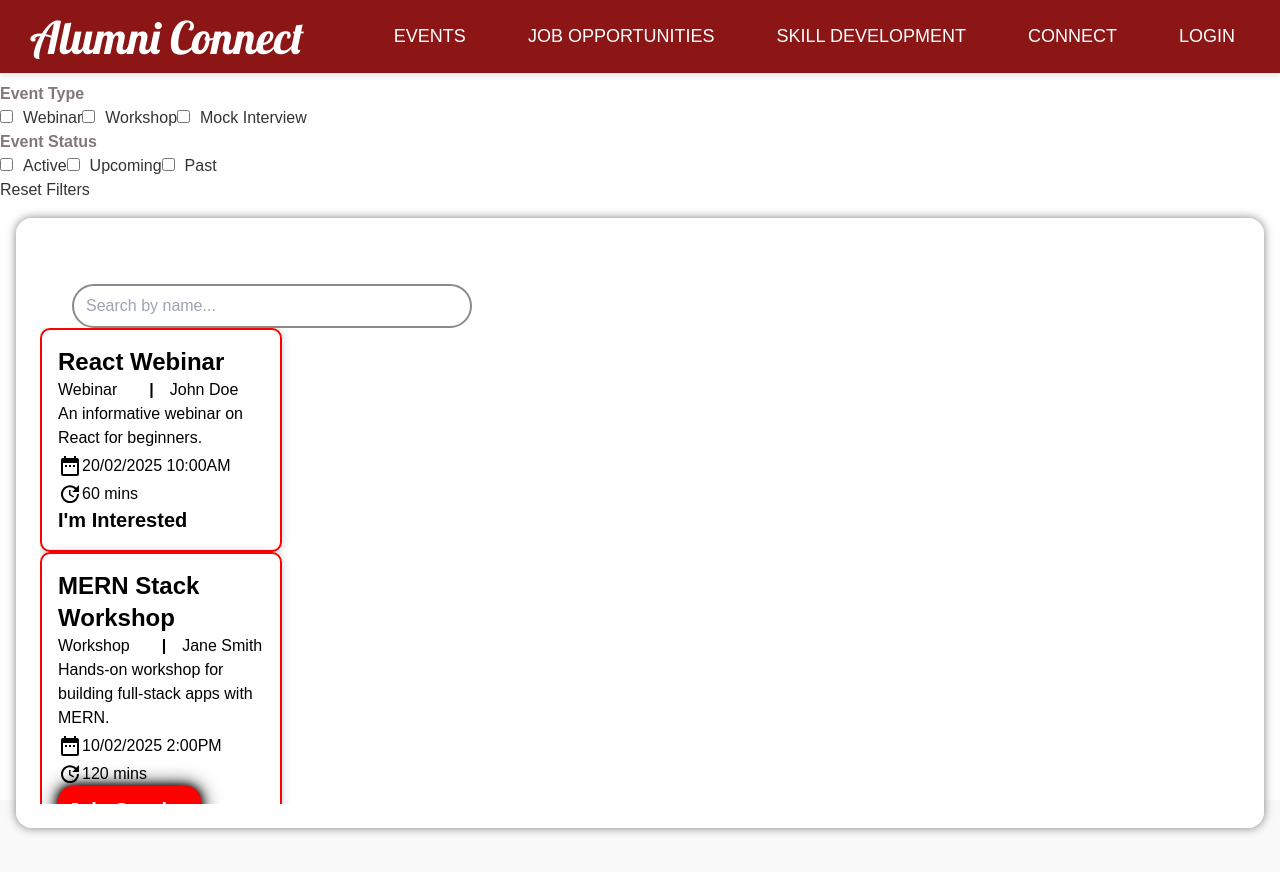
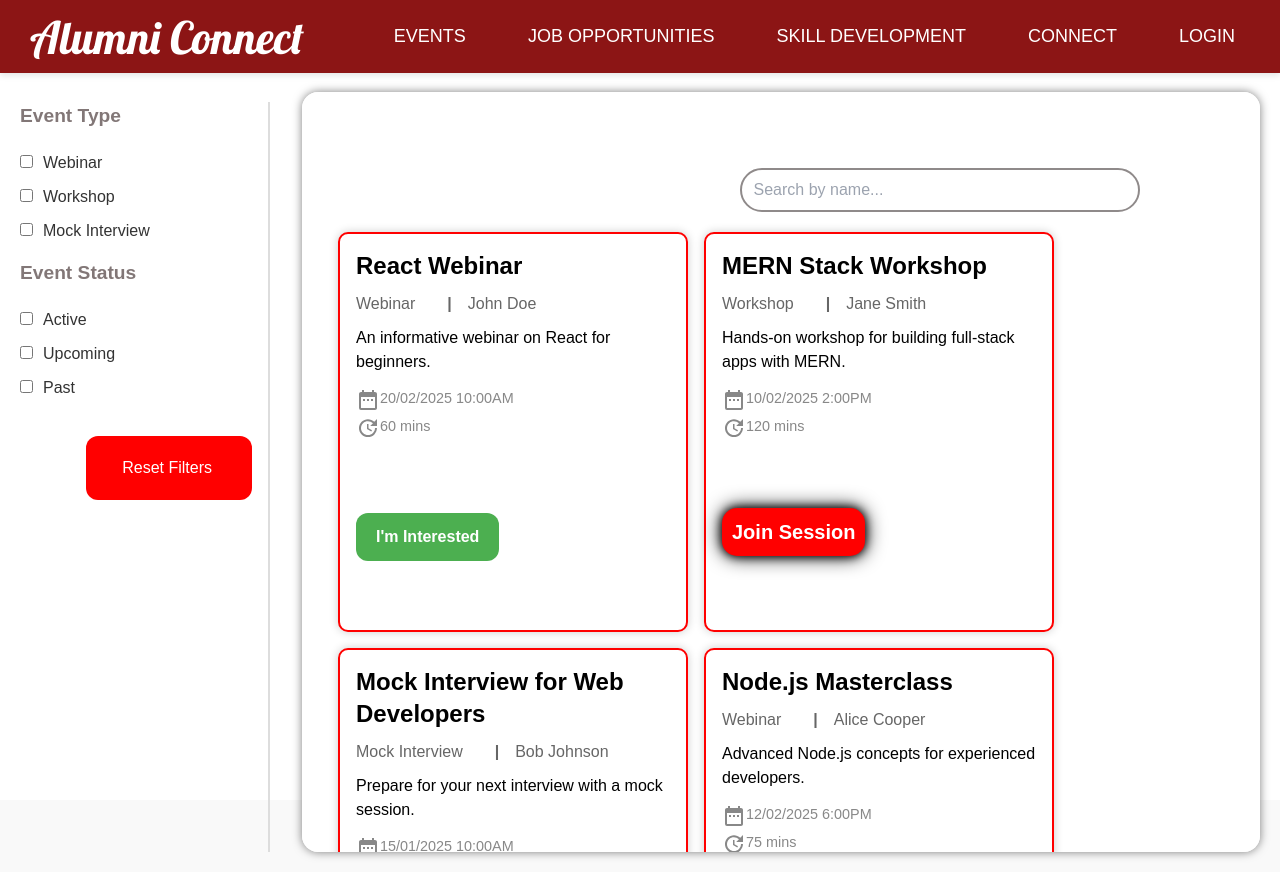
Before and after one commit to varshiniI3/AlumniConnect-Frontend, a React (Create React App) app: page /skilldev in a window 1280 px wide. Before the commit the page ends 828 px from the top, so only its background shows below. Built offline with nearby package versions, Linux system fonts and the light colour scheme; no server answers.

Commit message:
Update skilldev.css

```diff
--- a/src/components/skilldev/skilldev.css
+++ b/src/components/skilldev/skilldev.css
@@ -4,97 +4,85 @@
   background: white;
 }
 
-.skilldev .button-group {
+.content-wrapper {
   display: flex;
-  gap: 1rem;
+  justify-content: flex-start;
+  gap: 2rem;
+  padding: 20px;
+  height: 100%; /* Ensure the content-wrapper takes full height */
+  flex-direction: row;
 }
 
-.skilldev .button {
-  background-color: #f2f2f2;
-  border: 2px solid #ddd;
-  border-radius: 25px;
-  padding: 12px 20px;
-  font-size: 1.1rem;
-  font-weight: bold;
-  transition: 0.3s;
-  cursor: pointer;
+.filters {
+  flex: 0 0 250px; /* Fixed width for the filters section */
+  display: flex;
+  flex-direction: column;
+  gap: 1rem;
+  border-right: 2px solid #ddd; /* Vertical separator */
+  padding-right: 1rem;
+  height: auto; /* Allow filters section to adjust its height */
 }
 
-.skilldev .button:hover {
-  background-color: #007BFF;
-  color: white;
-  border-color: #007BFF;
+.filter-group {
+  display: flex;
+  flex-direction: column;
+  gap: 10px;
 }
 
-.skilldev .button.active {
-  background-color: #007BFF;
-  color: white;
-  border-color: #007BFF;
+.filter-group h3 {
+  font-size: 1.2rem;
+  font-weight: bold;
+  margin-bottom: 10px;
 }
 
-.skilldev .search-bar {
-  display: flex;
-  align-items: center;
-  margin-left: 2rem;
+.filter-group label {
+  font-size: 1rem;
 }
 
-.skilldev .search-input {
-  width: 300px;
-  padding: 12px;
-  font-size: 1rem;
-  border-radius: 25px;
-  border: 2px solid #ddd;
-  outline: none;
-  box-shadow: none;
-}
-
-.skilldev .search-bar .search-input:focus {
-  border-color: #007BFF;
-}
-
-.skilldev .search-icon {
-  position: absolute;
-  right: 10px;
-  top: 50%;
-  transform: translateY(-50%);
-  color: #999;
-  font-size: 1.5rem;
-}
-
-.skilldev .status-filter {
-  display: flex;
-  justify-content: center;
-  gap: 2rem;
-  margin-bottom: 20px;
-}
-
-.skilldev .status-label {
-  font-size: 1.1rem;
-  font-weight: bold;
-}
-
-.skilldev .status-label input {
+.filter-group input {
   margin-right: 8px;
 }
 
-.skilldev .eventBox {
+.eventHolder {
+  display: flex;
+  flex-direction: column;
+  flex-grow: 1; /* Ensure it takes up available space */
+  height: 100%; /* Ensure it fills the height of the screen */
+  padding: 1rem;
+  overflow-y: scroll;
+  overflow-x: hidden; /* Prevent horizontal scroll */
+}
+
+.eventBox {
   display: flex;
   gap: 1rem;
   flex-wrap: wrap;
-  overflow-y: scroll;
+  flex-grow: 1; /* Allow event cards section to take available space */
+  padding-left: 20px; /* Space between event cards and filter section */
+  height: 100%; /* Ensures event cards section takes full height */
 }
 
-.skilldev .eventBox .event {
+.event-row {
+  display: flex;
+  gap: 1rem;
+  flex-wrap: wrap;
+}
+
+.eventBox .event {
   background: white;
   color: black;
   border: 2px solid red;
   padding: 1rem;
   border-radius: 10px;
-  max-width: calc(50% - 10px);
+  width: 350px; /* Set a fixed width for event cards */
+  height: 400px; /* Set a fixed height for event cards */
   box-shadow: 0 0 10px rgba(0, 0, 0, 0.2);
+  display: flex;
+  flex-direction: column;
+  justify-content: space-between;
 }
 
-.skilldev .eventBox .event a {
+.eventBox .event a {
   padding: 10px;
   background: red;
   color: white;
@@ -103,10 +91,33 @@
   transition: 0.2s;
 }
 
-.skilldev .eventBox .event a:hover {
+.eventBox .event a:hover {
   background: black;
   color: white;
   transform: scale(1.05);
+}
+
+.eventBox .event .event-title {
+  font-size: 1.5rem;
+  font-weight: bold;
+  margin-bottom: 10px;
+}
+
+.eventBox .event .event-type-host {
+  font-size: 1rem;
+  color: #666;
+  margin-bottom: 10px;
+}
+
+.eventBox .event .event-description {
+  font-size: 1rem;
+  margin-bottom: 10px;
+}
+
+.eventBox .event .event-details {
+  font-size: 0.9rem;
+  color: #888;
+  margin-bottom: 10px;
 }
 
 .skilldev .eventHolder {
@@ -114,33 +125,85 @@
   background: rgba(255, 255, 255, 0.9);
   color: black;
   box-shadow: 0 0 10px rgba(0, 0, 0, 0.5);
-  margin: 1rem;
-  display: flex;
-  flex-direction: column;
-  padding: 1.5rem;
+  padding: 1rem;
   padding-top: 1rem;
   border-radius: 1rem;
-  max-height: calc(100vh - 190px);
-  overflow-y: scroll;
+  max-height: 100%; /* Ensure max-height is 100% */
 }
 
 .skilldev .eventHolder::-webkit-scrollbar {
   display: none;
 }
 
-/* Adding styles for the dropdown */
-.skilldev .dropdown {
-  padding: 12px;
-  font-size: 1rem;
-  border-radius: 25px;
-  border: 2px solid #ddd;
-  outline: none;
-  box-shadow: none;
-  background-color: white;
+.interested-button {
+  background-color: #4CAF50;  /* Green */
+  color: white;
+  padding: 10px 20px;
+  border: none;
   cursor: pointer;
-  transition: border-color 0.3s;
+  border-radius: 12px;
+  font-size: 16px;
+  margin-top: 10px;
 }
 
-.skilldev .dropdown:focus {
-  border-color: #007BFF;
+.interested-button:hover {
+  background-color: #45a049;
 }
+
+/* Reset Filters Button Container */
+.reset-filters-box {
+  background-color: red;
+  color: white;
+  padding: 10px 20px;
+  border-radius: 12px;
+  cursor: pointer;
+  display: flex;
+  justify-content: center;
+  align-items: center;
+  margin-top: 20px;
+  width: fit-content;
+  margin-left: auto; /* Align the button to the right */
+  padding-left: 1rem; /* Optional - add some left padding */
+}
+
+/* Reset Filters Button */
+.reset-filters-box button {
+  background: transparent;
+  border: none;
+  color: white;
+  font-size: 16px;
+  cursor: pointer;
+  padding: 10px 20px;
+  text-align: center;
+  width: 100%; /* Ensure button stretches across the container */
+  border-radius: 12px;
+}
+
+/* Additional styles for visual effects */
+.reset-filters-box:hover {
+  background-color: rgb(167, 2, 2); /* Change color when hovering over the container */
+}
+
+.search-bar-container {
+  width: 100%;
+  display: flex;
+  justify-content: center; /* Centering the search bar */
+  padding: 10px;
+  margin-bottom: 10px; /* Space between search and events */
+  margin-top: auto;
+}
+
+.search-bar {
+  width: 60%;
+  padding: 8px 12px;
+  font-size: 16px;
+  border: 2px solid #ccc;
+  border-radius: 8px;
+  outline: none;
+  transition: 0.3s;
+}
+
+.search-bar:focus {
+  border-color: #d32f2f;
+  box-shadow: 0 0 5px rgba(211, 47, 47, 0.5);
+}
```
